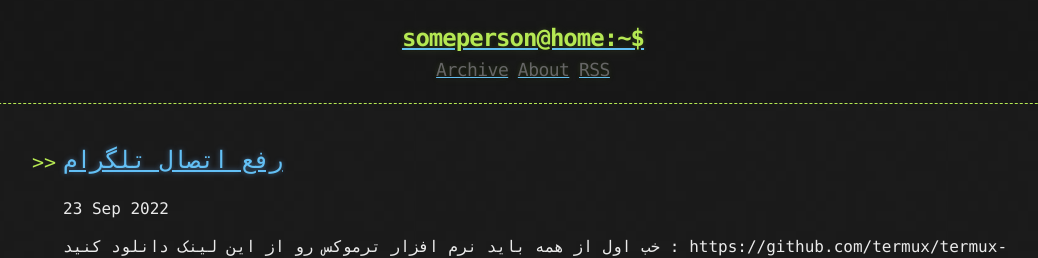
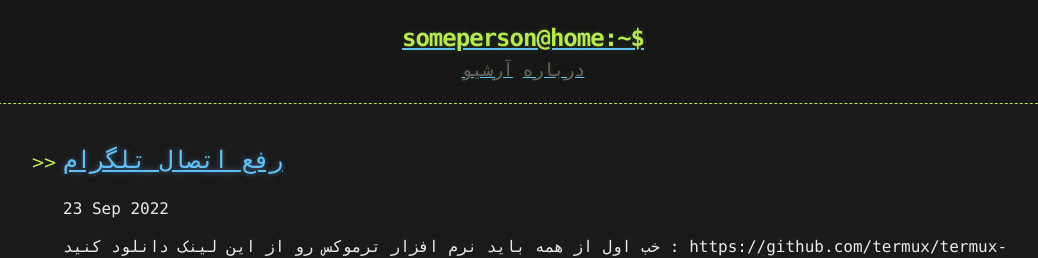
Before and after one commit to myfreeiran/myfreeiran.github.io, a Jekyll site: the page built from index.html, in a window 1280 px wide. Shown: the top 258 px of the page, without its empty margins (117-1155 px from the left). Built offline with Jekyll 4.4.1, drawn with Linux system fonts in a browser that asks for light colours; the list of posts is cut into pages by our own code.

Commit message:
Update links.html

```diff
--- a/_includes/links.html
+++ b/_includes/links.html
@@ -1,3 +1,2 @@
-<a href="{{ "/archive" | prepend: site.baseurl | replace: '//', '/' }}"><h2 class="header-link">Archive</h2></a>
-<a href="{{ "/about" | prepend: site.baseurl | replace: '//', '/' }}"><h2 class="header-link">About</h2></a>
-<a href="{{ "/atom.xml" | prepend: site.baseurl | replace: '//', '/' }}"><h2 class="header-link">RSS</h2></a>
+<a href="{{ "/archive" | prepend: site.baseurl | replace: '//', '/' }}"><h2 class="header-link">آرشیو</h2></a>
+<a href="{{ "/about" | prepend: site.baseurl | replace: '//', '/' }}"><h2 class="header-link">درباره</h2></a>
```
